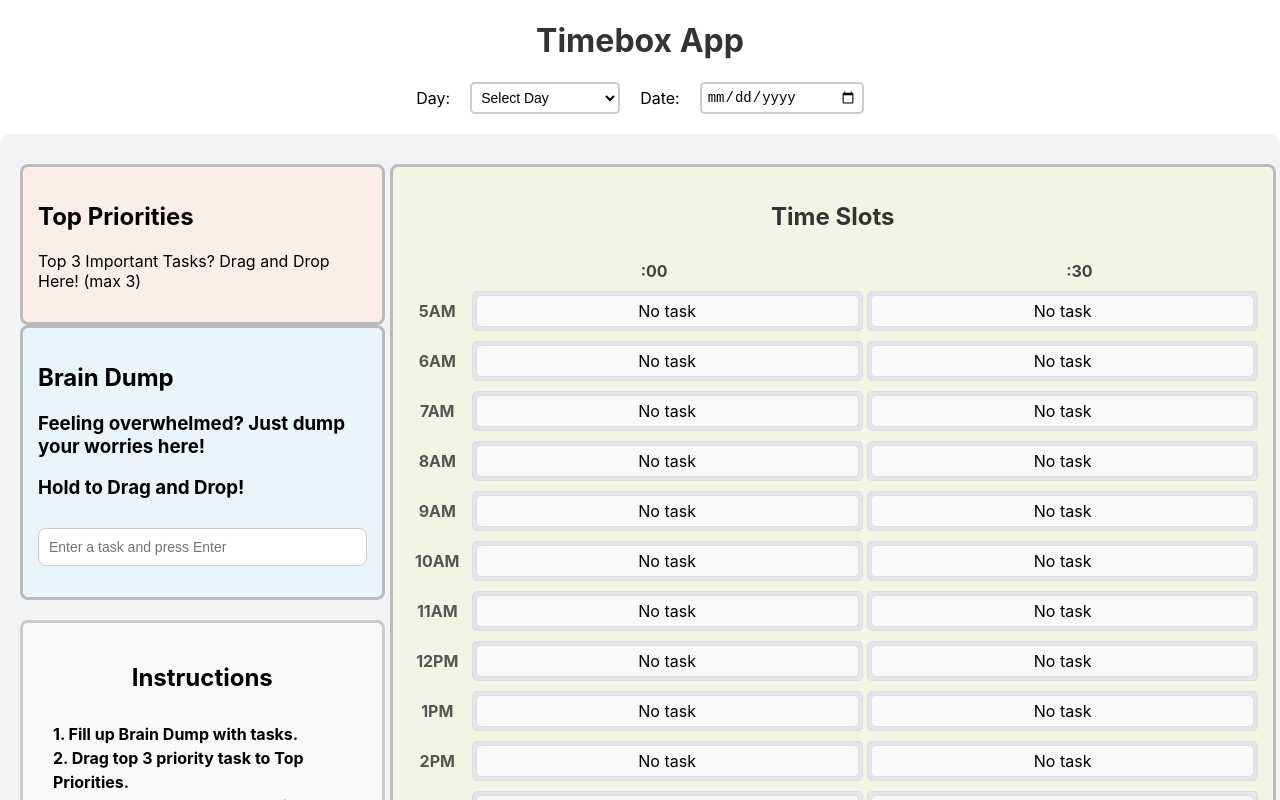
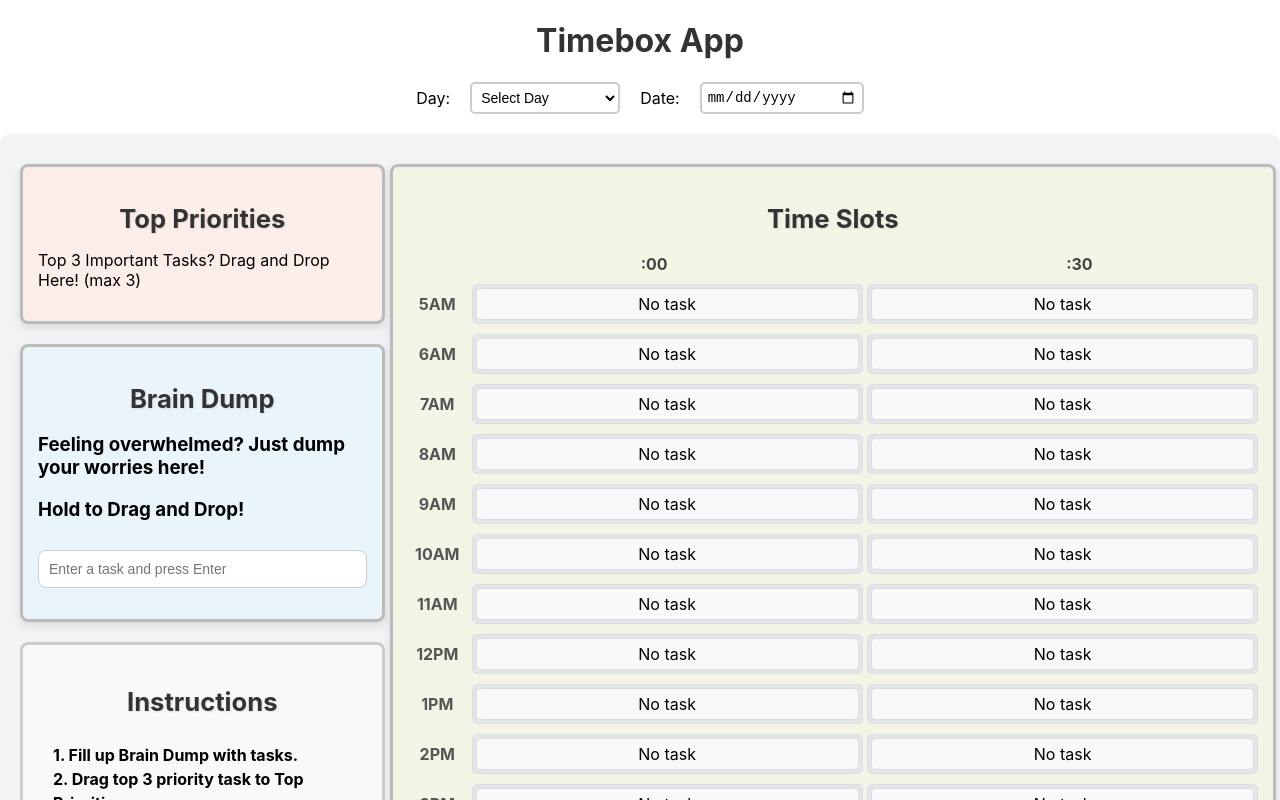
Before and after one commit to MidziRibery/timebox, a React (Create React App) app: page / in a window 1280 px wide. Shown: the top 800 px of the page. Built offline with nearby package versions, Linux system fonts and the light colour scheme.

Commit message:
Aesthetics

```diff
--- a/src/App.css
+++ b/src/App.css
@@ -197,3 +197,68 @@ button,
   font-size: 16px; /* Adjust size if necessary */
   line-height: 1.5; /* Improves readability */
 }
+/* Section headings (Top Priorities, Brain Dump, etc.) */
+h2 {
+  font-size: 1.6em; /* Increase font size */
+  color: #333; /* Keep the darker gray for readability */
+  text-align: center;
+  text-shadow: 1px 1px 2px rgba(0, 0, 0, 0.1); /* Subtle shadow for a pop effect */
+  margin-bottom: 10px; /* Add spacing below headings */
+}
+
+/* Optional: Slight margin adjustment for better spacing */
+.priority-list,
+.brain-dump,
+.dump-container {
+  margin-bottom: 20px; /* Increased margin to add more space between sections */
+}
+
+/* Time slot hover effect */
+.time-slot {
+  transition: background-color 0.3s ease; /* Smooth transition */
+}
+
+.time-slot:hover {
+  background-color: #d3e8f8; /* Light blue color when hovering */
+  border-color: #b0d4f1; /* Change border color slightly */
+  cursor: pointer; /* Change cursor to pointer to indicate interactivity */
+}
+
+/*Shadow*/
+.priority-list,
+.brain-dump,
+.time-slots-container {
+  box-shadow: 0px 4px 8px rgba(0, 0, 0, 0.1);
+}
+
+/*Task completed animation*/
+.task-completed {
+  text-decoration: line-through;
+  opacity: 0.6;
+  transition: all 0.3s ease; /* Smooth transition */
+}
+
+.priority-item {
+  border: 2px solid #ffa500; /* Orange border */
+  background-color: #fff8e7; /* Light yellow background */
+  transition: all 0.3s ease;
+}
+
+.priority-item:hover {
+  box-shadow: 0px 4px 12px rgba(255, 165, 0, 0.2); /* Slight glow on hover */
+}
+
+.task-item-removing {
+  animation: fadeOut 0.5s ease forwards;
+}
+
+@keyframes fadeOut {
+  0% {
+    opacity: 1;
+    transform: translateX(0);
+  }
+  100% {
+    opacity: 0;
+    transform: translateX(100px); /* Slide out while fading */
+  }
+}
```
